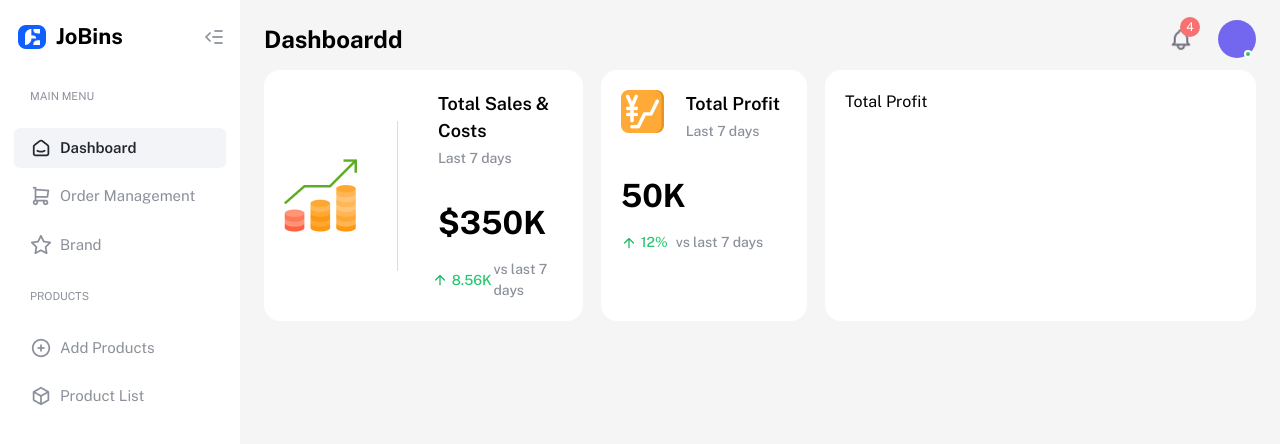
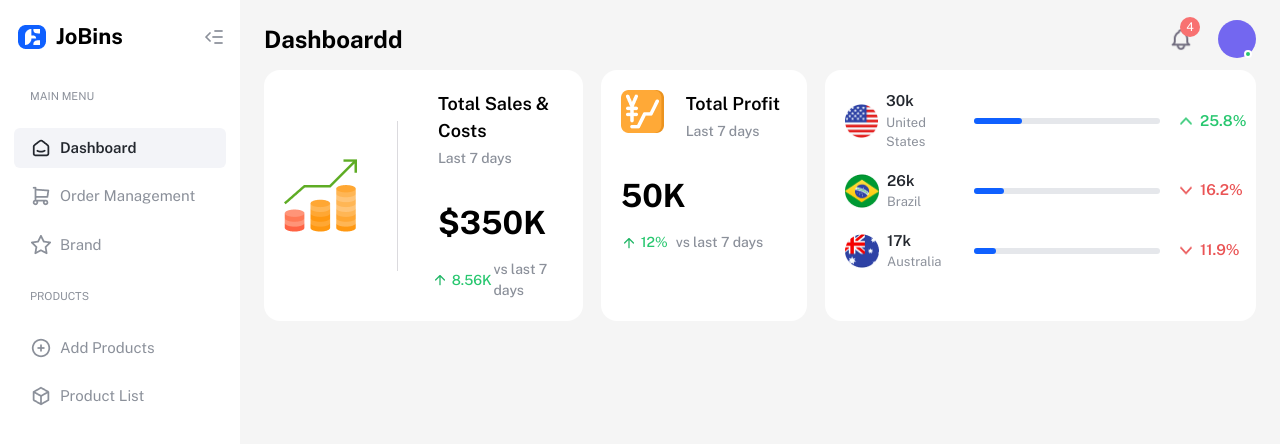
Before and after one commit to ZIR3A/jobins-frontend-challenge, a React (Vite) app: page / in a window 1280 px wide. Shown: the top 444 px of the page. Built offline with nearby package versions, Linux system fonts and the light colour scheme.

Commit message:
integrated country stats cards with mock data

```diff
--- a/src/pages/dashboardModule/components/CountryStatCard.jsx
+++ b/src/pages/dashboardModule/components/CountryStatCard.jsx
@@ -1,6 +1,42 @@
 import { memo } from "react";
-
+import { AUSIcon, BrazilIcon, USAIcon } from "../../../utils";
+import CountryWiseCardStat from "./CountryWiseCardStat";
 const CountryStatCard = memo(function TotalSalesCard() {
-  return <div className="card col-span-1 lg:col-span-4 dashboard-card-wrapper">Total Profit</div>;
+  const _countryInfosUSA = {
+    icon: USAIcon,
+    title: "United States",
+    marginAmount: "30k",
+    percentage: "25.8%",
+    isProfit: true,
+  };
+  const _countryInfosBra = {
+    icon: BrazilIcon,
+    title: "Brazil",
+    marginAmount: "26k",
+    percentage: "16.2%",
+    isProfit: false,
+  };
+  const _countryInfosAUS = {
+    icon: AUSIcon,
+    title: "Australia",
+    marginAmount: "17k",
+    percentage: "11.9%",
+    isProfit: false,
+  };
+  return (
+    <div className="card col-span-1 lg:col-span-4 dashboard-card-wrapper">
+      <ul className="space-y-[18px]">
+        <li>
+          <CountryWiseCardStat {..._countryInfosUSA} />
+        </li>
+        <li>
+          <CountryWiseCardStat {..._countryInfosBra} />
+        </li>
+        <li>
+          <CountryWiseCardStat {..._countryInfosAUS} />
+        </li>
+      </ul>
+    </div>
+  );
 });
 export default CountryStatCard;
```
